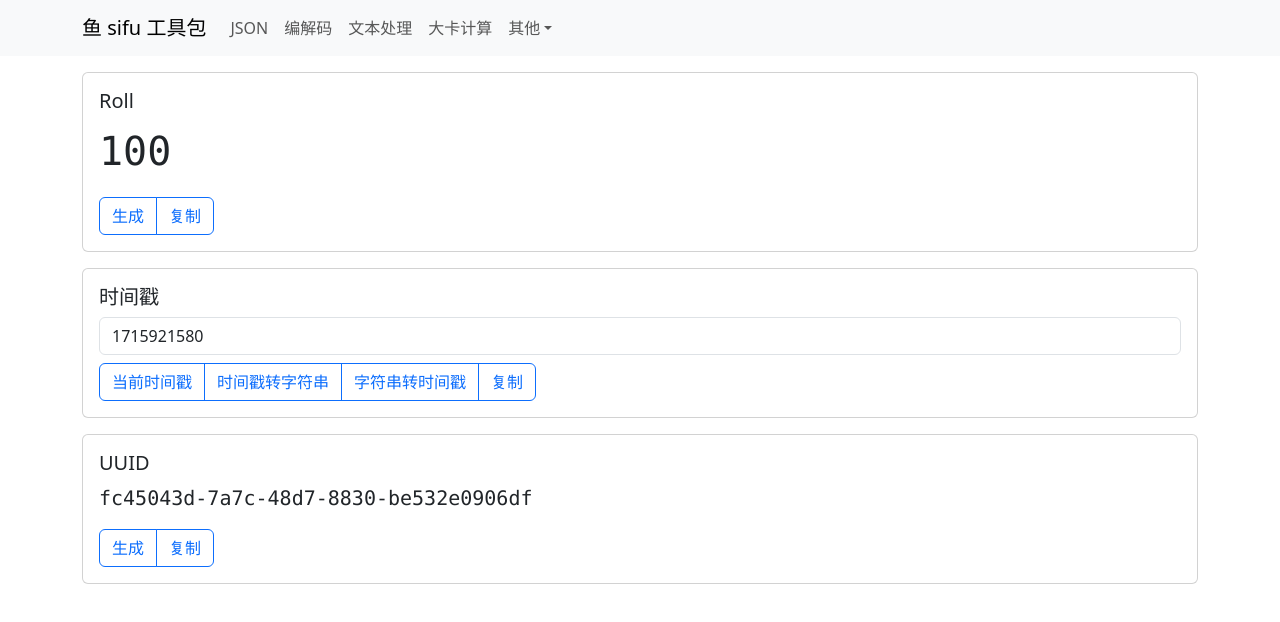
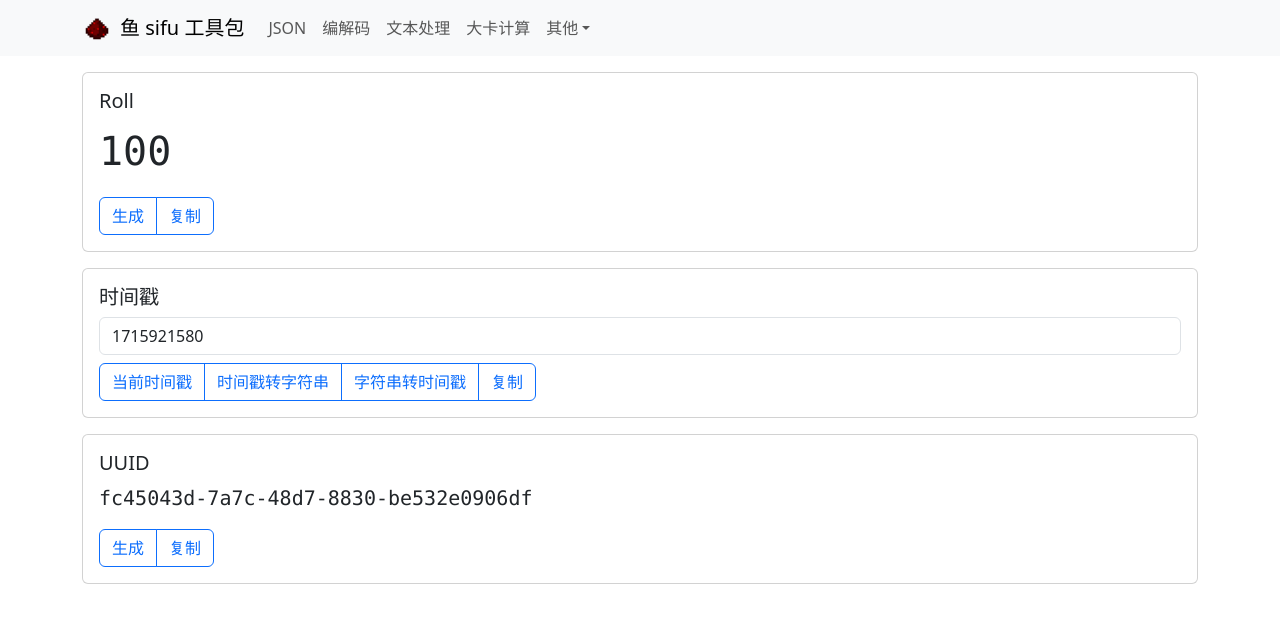
Before and after one commit to zjyl1994/my-web-tools, a React (Vite) app: page / in a window 1280 px wide. Shown: the top 622 px of the page. Built offline with nearby package versions, Linux system fonts and the light colour scheme.

Commit message:
update color

```diff
--- a/src/App.tsx
+++ b/src/App.tsx
@@ -15,24 +15,26 @@ import LotteryPage from '@/pages/lottery';
 import { ToastContainer } from 'react-toastify';
 import 'react-toastify/dist/ReactToastify.css';
 
-
 function App() {
   return (
     <>
-      <Navbar expand="lg" bg="light" data-bs-theme="light" sticky="top" collapseOnSelect>
+      <Navbar expand="lg" sticky="top" bg="light" collapseOnSelect>
         <Container>
-          <Navbar.Brand as={Link} to="/">鱼 sifu 工具包</Navbar.Brand>
+          <Navbar.Brand as={Link} to="/">
+            <img src="/apple-touch-icon.png" width="30" height="30" className="d-inline-block align-top me-2" />
+            <span>鱼 sifu 工具包</span>
+          </Navbar.Brand>
           <Navbar.Toggle aria-controls="basic-navbar-nav" />
           <Navbar.Collapse id="basic-navbar-nav">
             <Nav className="me-auto">
-              <Nav.Link as={Link} to="/json" active={Boolean(useMatch('/json'))}  eventKey="json">JSON</Nav.Link>
-              <Nav.Link as={Link} to="/encoder" active={Boolean(useMatch('/encoder'))}  eventKey="encoder">编解码</Nav.Link>
-              <Nav.Link as={Link} to="/textproc" active={Boolean(useMatch('/textproc'))}  eventKey="textproc">文本处理</Nav.Link>
-              <Nav.Link as={Link} to="/kcal" active={Boolean(useMatch('/kcal'))}  eventKey="kcal">大卡计算</Nav.Link>
+              <Nav.Link as={Link} to="/json" active={Boolean(useMatch('/json'))} eventKey="json">JSON</Nav.Link>
+              <Nav.Link as={Link} to="/encoder" active={Boolean(useMatch('/encoder'))} eventKey="encoder">编解码</Nav.Link>
+              <Nav.Link as={Link} to="/textproc" active={Boolean(useMatch('/textproc'))} eventKey="textproc">文本处理</Nav.Link>
+              <Nav.Link as={Link} to="/kcal" active={Boolean(useMatch('/kcal'))} eventKey="kcal">大卡计算</Nav.Link>
               <NavDropdown title="其他" id="basic-nav-dropdown">
-                <NavDropdown.Item as={Link} to="/code" active={Boolean(useMatch('/code'))}  eventKey="code">密码机</NavDropdown.Item>
-                <NavDropdown.Item as={Link} to="/sqlfmt" active={Boolean(useMatch('/sqlfmt'))}  eventKey="sqlfmt">SQL 格式化</NavDropdown.Item>
-                <NavDropdown.Item as={Link} to="/lottery" active={Boolean(useMatch('/lottery'))}  eventKey="lottery">彩票选号机</NavDropdown.Item>
+                <NavDropdown.Item as={Link} to="/code" active={Boolean(useMatch('/code'))} eventKey="code">密码机</NavDropdown.Item>
+                <NavDropdown.Item as={Link} to="/sqlfmt" active={Boolean(useMatch('/sqlfmt'))} eventKey="sqlfmt">SQL 格式化</NavDropdown.Item>
+                <NavDropdown.Item as={Link} to="/lottery" active={Boolean(useMatch('/lottery'))} eventKey="lottery">彩票选号机</NavDropdown.Item>
               </NavDropdown>
             </Nav>
           </Navbar.Collapse>
--- a/vite.config.ts
+++ b/vite.config.ts
@@ -18,7 +18,7 @@ export default defineConfig({
         name: '鱼 sifu 工具包',
         short_name: '工具包',
         description: '鱼 sifu 的在线小工具合集包',
-        theme_color: '#F8F9FA',
+        theme_color: 'rgb(248, 249, 250)',
         icons: [
           {
             src: 'android-chrome-192x192.png',
```
